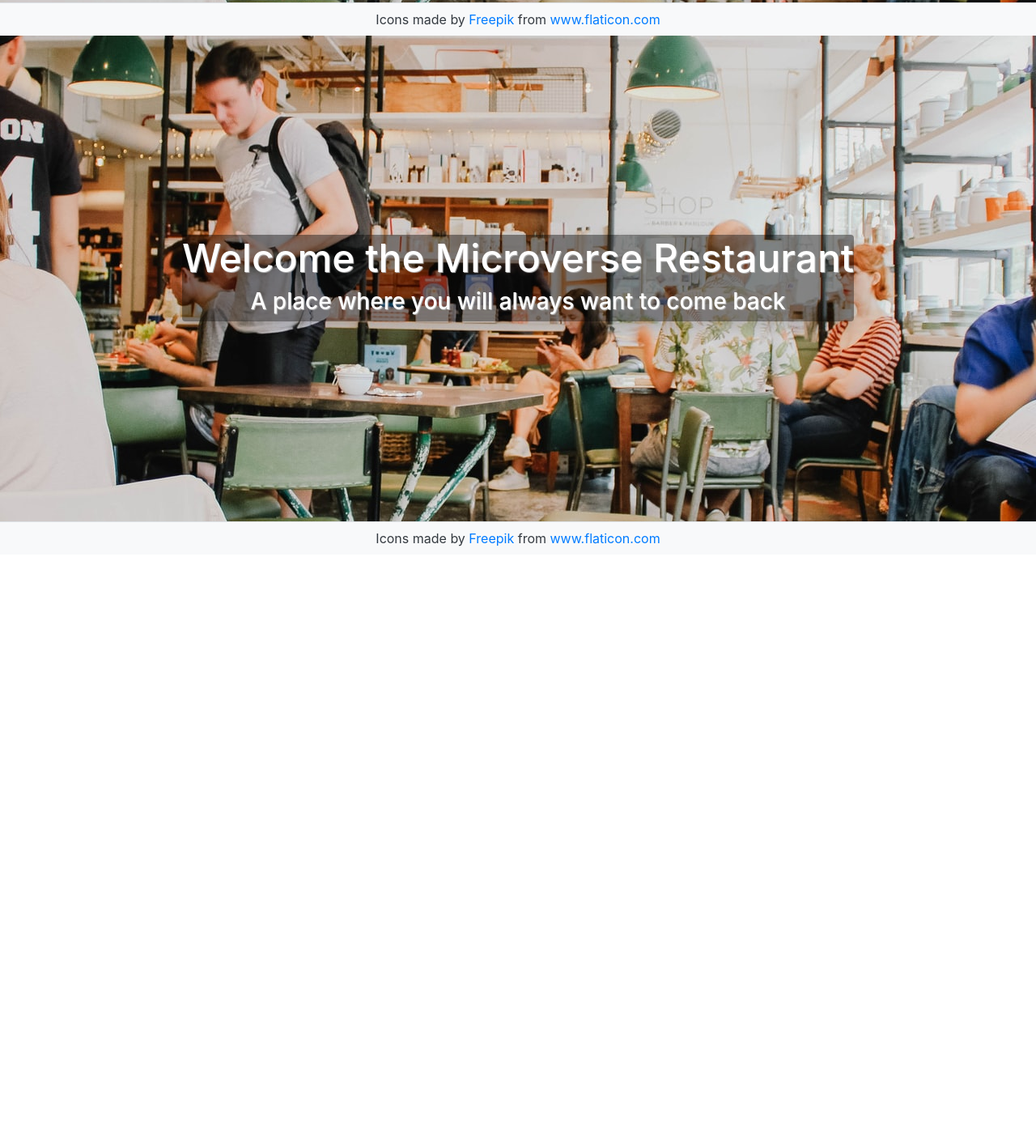
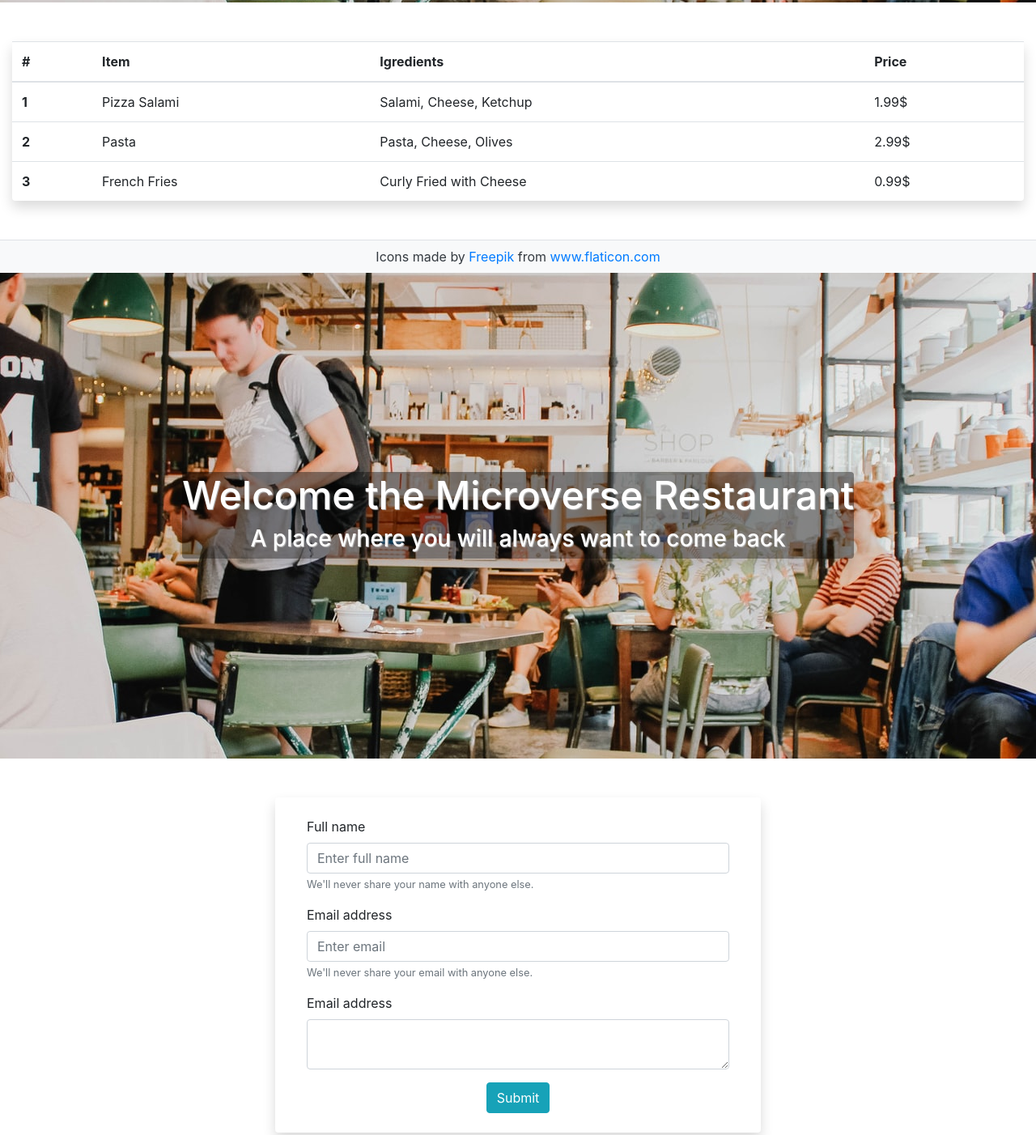
Before and after one commit to cristianCeamatu/microverse-js-restaurant-page, a website built with webpack: page dist/index.html in a window 1280 px wide. Shown: the part 3044-4446 px from the top of the page at 81% size. Before the commit the page ends 3729 px from the top, so only its background shows below. Built offline with nearby package versions, Linux system fonts and the light colour scheme.

Commit message:
Finished base pages styles

```diff
--- /dev/null
+++ b/src/assets/contact.scss
@@ -0,0 +1,3 @@
+form {
+  max-width: 600px;
+}
--- a/src/assets/style.scss
+++ b/src/assets/style.scss
@@ -8,7 +8,7 @@ nav {
   top: 0;
   left: 0;
   right: 0;
-  background-color: rgba(0, 0, 0, 0.2);
+  background-color: rgba(0, 0, 0, 0.5);
 
   .nav-item .nav-link.active {
     background-color:#17a2b8;
--- a/src/components/ContactForm.js
+++ b/src/components/ContactForm.js
@@ -0,0 +1,27 @@
+export default function component() {
+  const element = document.createElement('form');
+  element.className = 'mx-auto shadow rounded my-5 p-4';
+
+  element.innerHTML = `
+    <div class="container-fluid">
+      <div class="form-group">
+        <label for="fullname">Full name</label>
+        <input type="email" class="form-control" id="fullname" aria-describedby="emailHelp" placeholder="Enter full name">
+        <small id="emailHelp" class="form-text text-muted">We'll never share your name with anyone else.</small>
+      </div>
+      <div class="form-group">
+        <label for="email">Email address</label>
+        <input type="email" class="form-control" id="email" aria-describedby="emailHelp" placeholder="Enter email">
+        <small id="emailHelp" class="form-text text-muted">We'll never share your email with anyone else.</small>
+      </div>
+      <div class="form-group">
+      <label for="message">Email address</label>
+      <textarea class="form-control" id="message" placeholder="Enter message">
+      </textarea>
+    </div>
+      <button type="submit" class="btn btn-info d-block mx-auto">Submit</button>
+    </div>
+  `;
+
+  return element;
+}
--- /dev/null
+++ b/src/components/Menu.js
@@ -0,0 +1,39 @@
+export default function component() {
+  const element = document.createElement('div');
+  element.className = 'container-fluid';
+
+  element.innerHTML = `
+  <table class="table table-hover mx-auto shadow rounded my-5">
+    <thead>
+      <tr>
+        <th scope="col">#</th>
+        <th scope="col">Item</th>
+        <th scope="col">Igredients</th>
+        <th scope="col">Price</th>
+      </tr>
+    </thead>
+    <tbody>
+      <tr>
+        <th scope="row">1</th>
+        <td>Pizza Salami</td>
+        <td>Salami, Cheese, Ketchup</td>
+        <td>1.99$</td>
+      </tr>
+      <tr>
+        <th scope="row">2</th>
+        <td>Pasta</td>
+        <td>Pasta, Cheese, Olives</td>
+        <td>2.99$</td>
+      </tr>
+      <tr>
+        <th scope="row">3</th>
+        <td>French Fries</td>
+        <td>Curly Fried with Cheese</td>
+        <td>0.99$</td>
+      </tr>
+    </tbody>
+  </table>
+  `;
+
+  return element;
+}
--- a/src/index.js
+++ b/src/index.js
@@ -1,5 +1,6 @@
 import 'bootstrap';
 import 'bootstrap/dist/css/bootstrap.min.css';
+import './assets/style.scss';
 
 import Home from './pages/Home';
 import Menu from './pages/Menu';
--- a/src/pages/Contact.js
+++ b/src/pages/Contact.js
@@ -1,8 +1,9 @@
-import '../assets/style.scss';
+import '../assets/contact.scss';
 
 import Header from '../components/Header';
 import Footer from '../components/Footer';
 import Nav from '../components/Nav';
+import ContactForm from '../components/ContactForm';
 
 export default function component() {
   const element = document.createElement('div');
@@ -17,6 +18,7 @@ export default function component() {
 
   element.appendChild(Nav());
   element.appendChild(Header(state.header));
+  element.appendChild(ContactForm());
   element.appendChild(Footer());
 
   return element;
--- a/src/pages/Menu.js
+++ b/src/pages/Menu.js
@@ -3,6 +3,7 @@ import '../assets/style.scss';
 import Header from '../components/Header';
 import Footer from '../components/Footer';
 import Nav from '../components/Nav';
+import Menu from '../components/Menu';
 
 export default function component() {
   const element = document.createElement('div');
@@ -17,6 +18,7 @@ export default function component() {
 
   element.appendChild(Nav());
   element.appendChild(Header(state.header));
+  element.appendChild(Menu());
   element.appendChild(Footer());
 
   return element;
```
